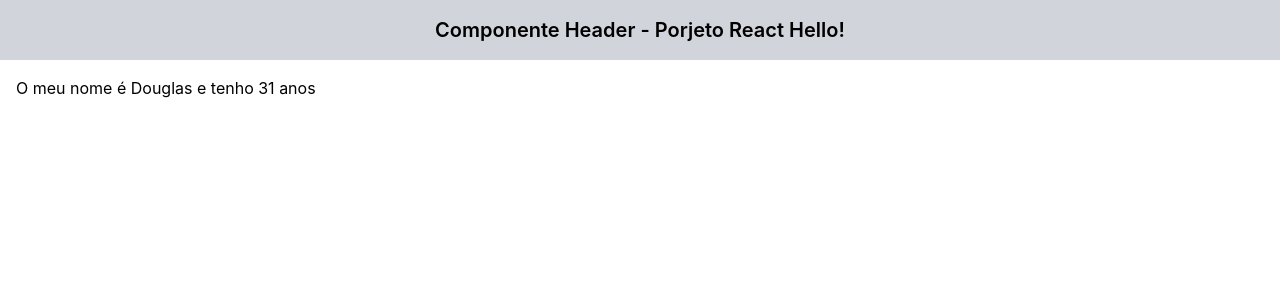
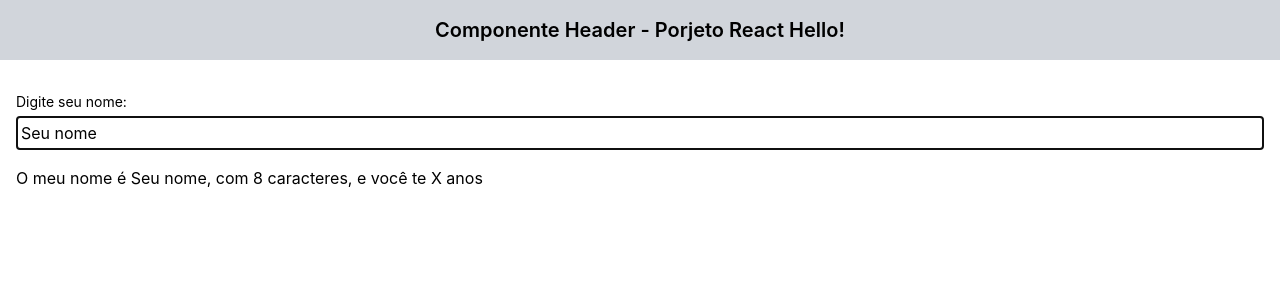
Before and after one commit to DougPeron/Aulas-React, a React (Create React App) app in the folder Aula 1/react-hello/: page / in a window 1280 px wide. Shown: the top 300 px of the page. Built offline with nearby package versions, Linux system fonts and the light colour scheme.

Commit message:
Input que lê e altera o valor
Uso do Hook useState para pegar o valor do input e atualizar a frase da tag <p>.

```diff
--- a/Aula 1/react-hello/src/App.js
+++ b/Aula 1/react-hello/src/App.js
@@ -1,7 +1,17 @@
+import { useState } from "react";
 import Header from "./components/Heander";
 import Main from "./components/Main";
+
 export default function App() {
-  console.log("Teste no console do navegador");
+  // const state = useState("Douglas");
+  // const name = state[0];
+  // const setName = state[1];
+  const [name, setName] = useState("Seu nome");
+  function handleNameChange(event) {
+    const newName = event.currentTarget.value;
+    setName(newName);
+  }
+  console.log();
 
   return (
     //Fragment <> ou <Fragment>
@@ -9,11 +19,24 @@ export default function App() {
       <Header>Componente Header - Porjeto React Hello!</Header>
 
       <Main>
-        <div className="container mx-auto p-4">
-          <p>
-            O meu nome é {"Douglas"} e tenho {31} anos
-          </p>
+        <div className="flex flex-col my-4">
+          <label className="text-sm mb-1" htmlFor="inputName">
+            Digite seu nome:{" "}
+          </label>
+          <input
+            autoFocus
+            id="inputName"
+            className="border p-1"
+            type="text"
+            value={name}
+            onChange={handleNameChange}
+          />
         </div>
+
+        <p>
+          O meu nome é {name}, com {name.length} caracteres, e você te {"X"}{" "}
+          anos
+        </p>
       </Main>
     </>
   );
--- a/Aula 1/react-hello/src/components/Main.js
+++ b/Aula 1/react-hello/src/components/Main.js
@@ -1,5 +1,5 @@
 function Main({ children }) {
-  return <main>{children}</main>;
+  return <main className="container mx-auto p-4">{children}</main>;
 }
 
 export default Main;
--- /dev/null
+++ b/Aula 1/react-hello/src/components/Test.js
@@ -0,0 +1,18 @@
+function Test(props) {
+  console.log(props);
+  return <div>Teste</div>;
+}
+
+export default Test;
+
+// exemplo de uso de props
+
+/* <Test
+        number={31}
+        string="Teste"
+        visible
+        data={{ a: 1, b: 2 }}
+        onClick={() => {
+          console.log("click");
+        }}
+      ></Test> */
```
